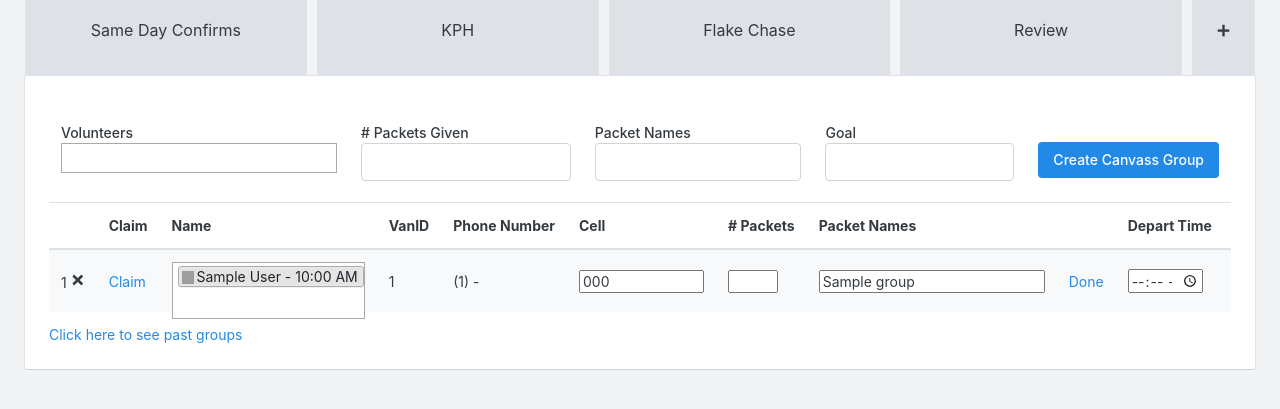
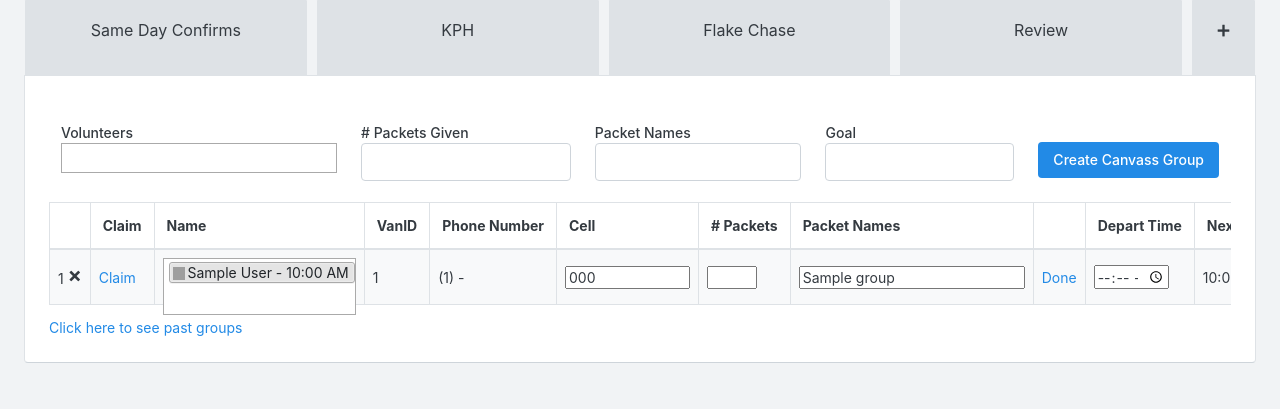
Before and after one commit to agreenspan24/ConsolidatedPriorityTracker, a Python web app: template templates/kph.html in a window 1280 px wide. Shown: the part 97-506 px from the top of the page. Run offline with Jinja, Linux system fonts and the light colour scheme; the template is opened without the code that fills it: most values are stand-ins (such as "Sample title", 1, 10 or a date in 2020); grey boxes are pictures that could not be loaded.

Commit message:
bordered tables

```diff
--- a/templates/consolidated_tabs.html
+++ b/templates/consolidated_tabs.html
@@ -62,7 +62,7 @@
 
         {% endblock %}
         <div class="table-wrapper">
-            <table class="table table-panel table-striped table-small">
+            <table class="table table-panel table-striped table-small table-bordered">
                 {% block table %}
 
                 {% endblock %}
```
